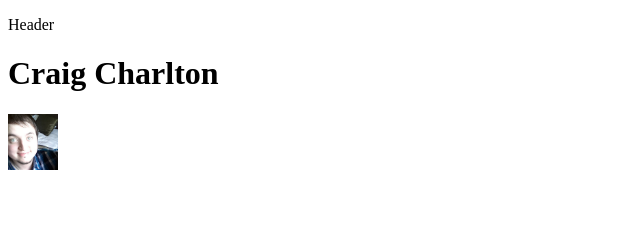
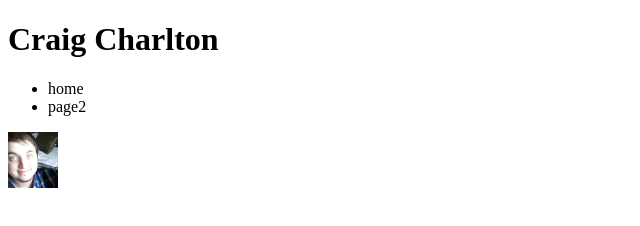
Before and after one commit to CraigCharlton/Craig-Web, a Gatsby site: page / in a window 1280 px wide. Shown: the whole page, without its empty margins (0-640 px from the left). Built offline with nearby package versions, Linux system fonts and the light colour scheme; Gatsby itself is replaced by a stand-in of ours.

Commit message:
Navigation added

```diff
--- a/gatsby-config.js
+++ b/gatsby-config.js
@@ -1,6 +1,16 @@
 module.exports = {
   siteMetadata: {
     title: 'Craig Charlton',
+    menuLinks: [
+      {
+        name: 'home',
+        link: '/'
+      },
+      {
+        name: 'page2',
+        link: '/page-2'
+      }
+    ]
   },
   plugins: []
 };
--- a/src/components/header.js
+++ b/src/components/header.js
@@ -1,11 +1,32 @@
 import React, { Component } from 'react';
+import { useStaticQuery, graphql } from 'gatsby'
 
-export default class Header extends Component {
-  render() {
-    return (
-      <div>
-        <p>Header</p>
-      </div>
-    )
-  }
+export default () => {
+  const { site } = useStaticQuery(
+    graphql`
+      query SiteMetaData {
+        site {
+          siteMetadata {
+            menuLinks {
+              link
+              name
+            }
+          }
+        }
+      }
+    `
+  );
+
+  return (
+    <div>
+      <h1>Craig Charlton</h1>
+      <ul>
+        {site.siteMetadata.menuLinks.map(link => (
+          <li key={link.name}>
+            {link.name}
+          </li>
+        ))}
+      </ul>
+    </div>
+  )
 }
--- a/src/pages/index.js
+++ b/src/pages/index.js
@@ -4,7 +4,6 @@ import Image from '../images/craig.jpg';
 
 export default () => (
   <Layout>
-    <h1>Craig Charlton</h1>
     <img src={Image} alt="me" width="50rem" />
   </Layout>
 );
```
